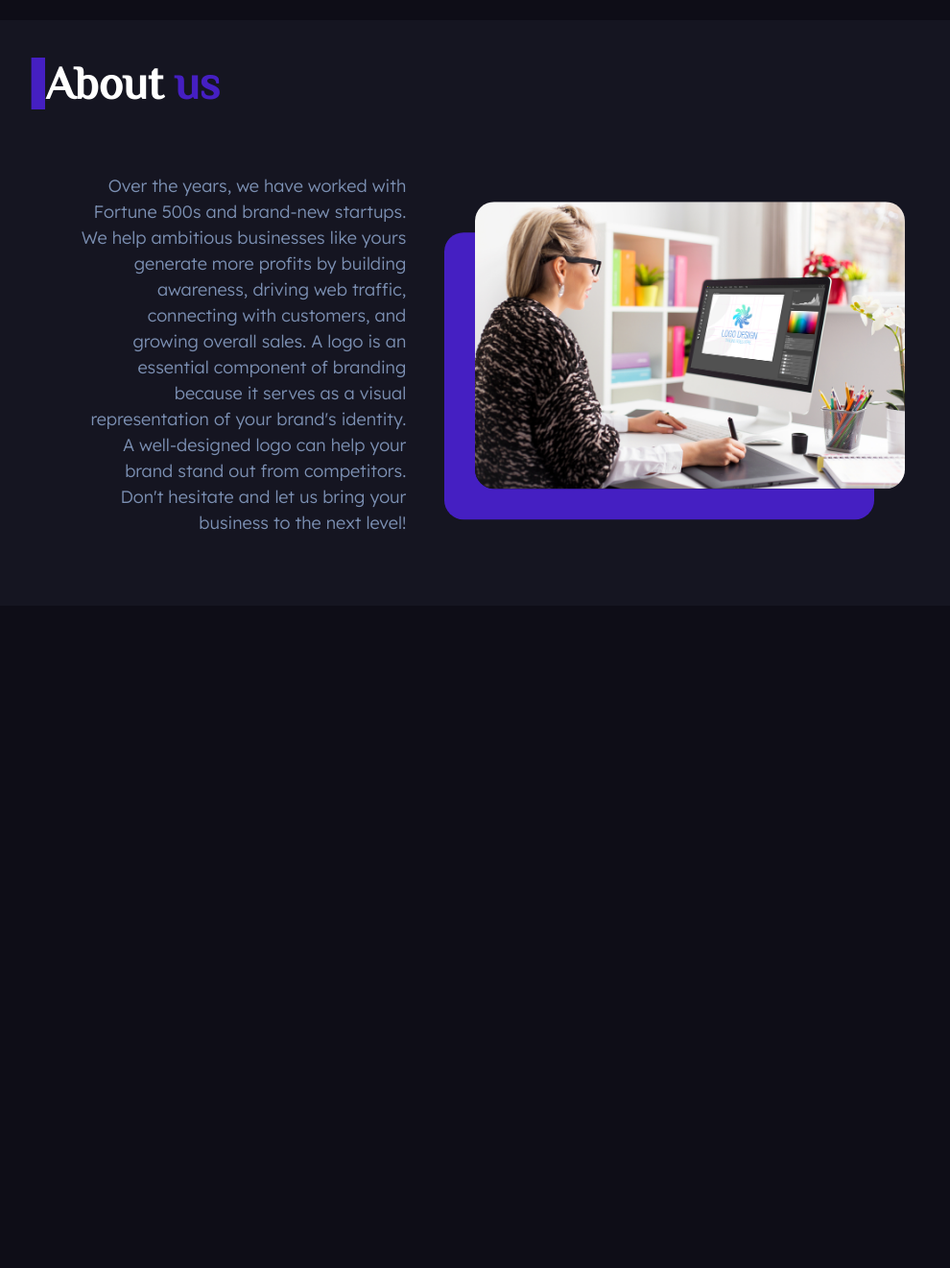
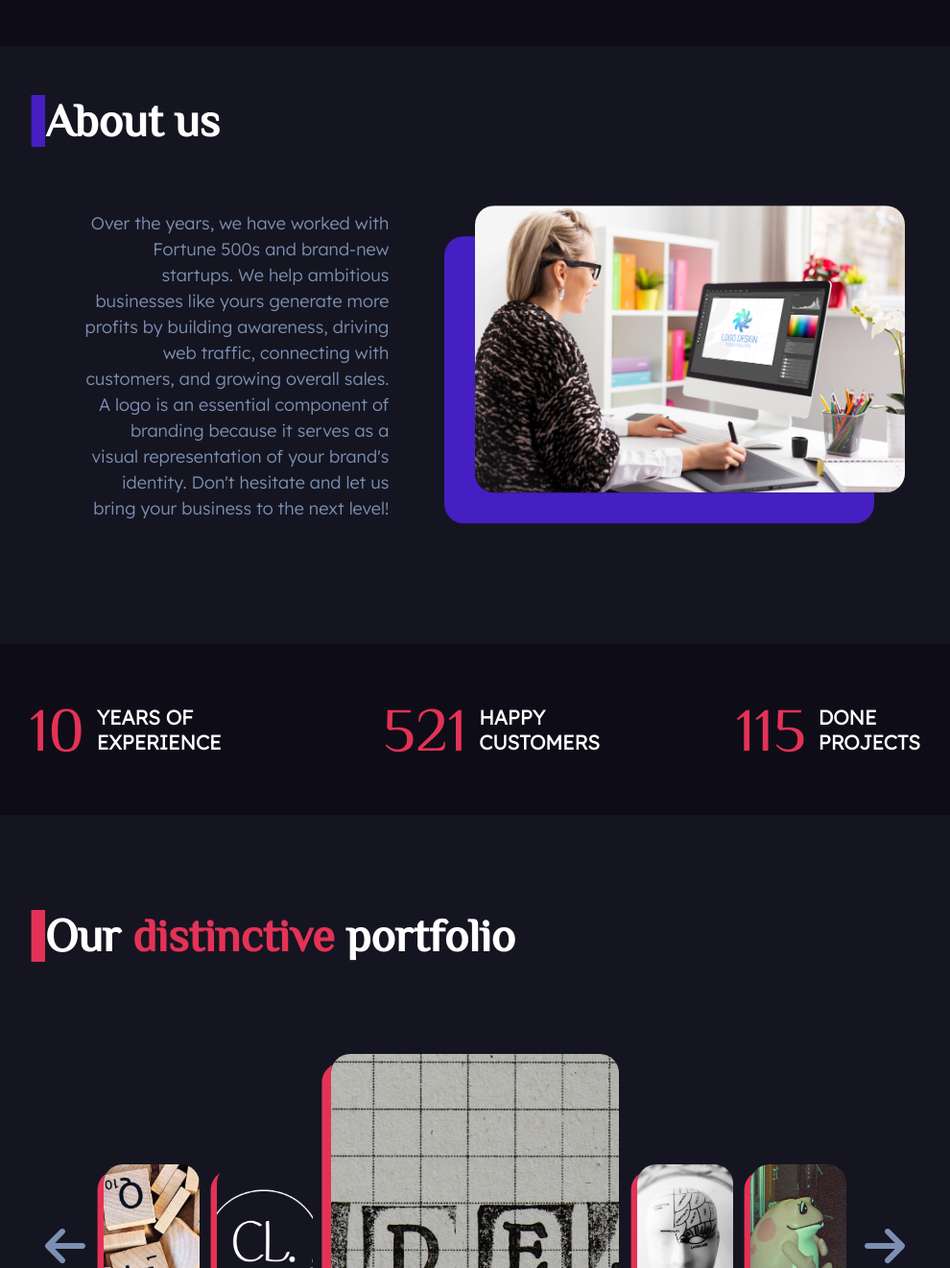
Before and after one commit to Qfinel/ClickLogo, a React (Create React App) app: page / in a window 1280 px wide. Shown: the part 1479-2800 px from the top of the page at 96% size, without its empty margins (145-1135 px from the left). Built offline with nearby package versions, Linux system fonts and the light colour scheme.

Commit message:
portfolio section

```diff
--- a/src/About/About.module.css
+++ b/src/About/About.module.css
@@ -2,7 +2,7 @@
     width: 70%;
     margin-top: 15%;
     padding: 0 15%;
-    padding-top: 3%;
+    padding-top: 4%;
     padding-bottom: 4%;
     height: 13%;
     background-color: #7c90b310;
@@ -33,9 +33,35 @@
 .QualitiesSection p {
     color: #7c90b3;
     font-size: large;
-    width: 38%;
+    width: 36%;
     padding-left: 4%;
-    margin-bottom: 12%;
+    margin-bottom: 10%;
     line-height: 1.5em;
     text-align: end;
 }
+
+.StatsSection {
+    display: flex;
+    align-items: center;
+    justify-content: space-evenly;
+}
+
+.StatsSection div {
+    display: flex;
+    align-items: center;
+    width: 15%;
+}
+
+.StatsSection div h1 {
+    font-size: 4rem;
+    font-weight: 100;
+    margin-right: 0.2em;
+    color: #e43256;
+
+}
+
+.StatsSection div p {
+    font-size: 1.3rem;
+    font-weight: bold;
+    color: white;
+}
--- a/src/About/About.tsx
+++ b/src/About/About.tsx
@@ -1,17 +1,12 @@
 import styles from './About.module.css'
 import pic2 from '../assets/Woman.jpeg'
 
-interface ComponentProps {
-	scrollTop: number;
-}
-
-const About = (props:ComponentProps) => {
-
-	const scrollTop = props.scrollTop;
+const About = () => {
 
 	return (
+		<>
 		<section className={styles.QualitiesSection}>
-			<h1>About <span style={{color: '#451fc2'}}>us</span></h1>
+			<h1>About us</h1>
 			<p>
 				Over the years, we have worked with Fortune 500s
 				and brand-new startups. We help ambitious businesses
@@ -19,12 +14,26 @@ const About = (props:ComponentProps) => {
 				driving web traffic, connecting with customers,
 				and growing overall sales. A logo is an essential component
 				of branding because it serves as a visual representation
-				of your brand's identity. A well-designed logo
-				can help your brand stand out from competitors.
-				Don't hesitate and let us bring your business to the next level!
+				of your brand's identity. Don't hesitate and let us
+				bring your business to the next level!
 			</p>
 			<img src={pic2} alt="Logo designer"></img>
 		</section>
+		<section className={styles.StatsSection}>
+			<div>
+				<h1>10</h1>
+				<p>YEARS OF EXPERIENCE</p>
+			</div>
+			<div>
+				<h1>521</h1>
+				<p>HAPPY CUSTOMERS</p>
+			</div>
+			<div>
+				<h1>115</h1>
+				<p>DONE PROJECTS</p>
+			</div>
+		</section>
+		</>
 	);
 }
 
--- a/src/App.tsx
+++ b/src/App.tsx
@@ -7,6 +7,7 @@ import styles from './App.module.css'
 import { faArrowUp } from "@fortawesome/free-solid-svg-icons";
 import { FontAwesomeIcon } from '@fortawesome/react-fontawesome';
 import About from './About/About';
+import Portfolio from './Portfolio/Portfolio';
 
 function App() {
 	const [isVisible, setIsVisible] = useState(false);
@@ -36,7 +37,8 @@ function App() {
       <Header />
         <Home />
         <Services />
-        <About scrollTop={scrollTop} />
+        <About />
+		<Portfolio />
       <Footer />
       <button
 				className={`${styles.scrollBtn} ${isVisible ? '' : styles.invisible}`}
--- a/src/Header/Header.module.css
+++ b/src/Header/Header.module.css
@@ -10,9 +10,9 @@
 .HeaderCont {
 	font-family: 'Lexend', sans-serif;
 	user-select: none;
-	padding: 0 15%;
+	padding: 0 13%;
 	top: 0;
-	width: 70%;
+	width: 74%;
 	height: 6rem;
 	background-color: #0e0d17;
 	display: flex;
--- a/src/Header/Header.tsx
+++ b/src/Header/Header.tsx
@@ -44,17 +44,17 @@ const Header = () => {
 				</button>
 				<button style={(scrollTop >= 550 && scrollTop < 1200) ? linkStyle : undefined}
 					className={styles.Link}
-					onClick={() => scrollTo(680)}>
+					onClick={() => scrollTo(720)}>
 						Services
 				</button>
-				<button style={(scrollTop >= 1200 && scrollTop < 1800)  ? linkStyle : undefined}
+				<button style={(scrollTop >= 1200 && scrollTop < 2000)  ? linkStyle : undefined}
 					className={styles.Link}
-					onClick={() => scrollTo(1450)}>
+					onClick={() => scrollTo(1480)}>
 						About
 				</button>
-				<button style={(scrollTop >= 1800 && scrollTop < 2400) ? linkStyle : undefined}
+				<button style={(scrollTop >= 2000 && scrollTop < 2400) ? linkStyle : undefined}
 					className={styles.Link}
-					onClick={() => scrollTo(1800)}>
+					onClick={() => scrollTo(2380)}>
 						Portfolio
 				</button>
 				<button className={styles.ContactBtn} onClick={() => scrollTo(2400)}>Contact Us</button>
@@ -73,17 +73,17 @@ const Header = () => {
 						</button>
 						<button style={(scrollTop >= 550 && scrollTop < 1200) ? linkStyle : undefined}
 							className={styles.Link}
-							onClick={() => scrollTo(680)}>
+							onClick={() => scrollTo(720)}>
 								Services
 						</button>
-						<button style={(scrollTop >= 1200 && scrollTop < 1800) ? linkStyle : undefined}
+						<button style={(scrollTop >= 1200 && scrollTop < 2000) ? linkStyle : undefined}
 							className={styles.Link}
-							onClick={() => scrollTo(1450)}>
+							onClick={() => scrollTo(1480)}>
 								About
 						</button>
-						<button style={(scrollTop >= 1800 && scrollTop < 2400) ? linkStyle : undefined}
+						<button style={(scrollTop >= 2000 && scrollTop < 2400) ? linkStyle : undefined}
 							className={styles.Link}
-							onClick={() => scrollTo(1800)}>
+							onClick={() => scrollTo(2380)}>
 								Portfolio
 						</button>
 						<button className={styles.ContactBtn} onClick={() => scrollTo(2400)}>Contact Us</button>
--- a/src/Home/Home.tsx
+++ b/src/Home/Home.tsx
@@ -6,17 +6,27 @@ import pic from '../assets/Man.jpg'
 
 const Home = () => {
 
+
+	const scrollToBottom = () => {
+		window.scroll({
+			top: 3000,
+			behavior: 'smooth',
+		});
+	}
+
 	return (
 
 			<section className={styles.Section}>
 			<section className={styles.TextSection}>
 				<h1>Bringing <span style={{color: '#e43256'}}>brands</span> to life</h1>
-				<p>ClickLogo is an award-winning logo
-				design company specializing in logo design,
+				<p>ClickLogo is a design company
+				specializing in logo design,
 				branding and marketing. We combine creativity,
 				strategy, and design to deliver you a
-				winning logo that reflects your vision.</p>
-				<button className={styles.ContactBtn}>
+				winning logo that reflects your vision.
+				A well-designed logo can help your
+				brand stand out from competitors.</p>
+				<button className={styles.ContactBtn} onClick={scrollToBottom}>
 					Contact Us
 					<FontAwesomeIcon icon={faArrowRight} />
 				</button>
--- /dev/null
+++ b/src/Portfolio/Portfolio.module.css
@@ -0,0 +1,75 @@
+.PortfolioSection {
+    width: 70%;
+    padding: 0 15%;
+    padding-top: 4%;
+    padding-bottom: 4%;
+    height: 16%;
+    background-color: #7c90b310;
+}
+
+.PortfolioSection h1 {
+	margin-top: 1em;
+	margin-bottom: 2em;
+    width: 100%;
+    font-size: 3rem;
+    user-select: none;
+    box-shadow: -0.3em 0 #e43256;
+}
+
+.PortfolioBook{
+	display: flex;
+	justify-content: space-between;
+	align-items: center;
+	height: 400px;
+	width: 100%;
+}
+
+.Slide {
+	width: 100px;
+	height: 170px;
+	background-size: cover;
+    background-repeat: no-repeat;
+    background-position: center center;
+    background-blend-mode: color;
+	box-shadow: -0.4em 0.4em #e43256;
+	border-radius: 20px;
+	transition: .3s;
+	display: flex;
+	flex-direction: column;
+	justify-content: space-evenly;
+	align-items: center;
+}
+
+.Slide p {
+	opacity: 0;
+	font-size: 1.3em;
+	user-select: none;
+	transform: translateY(50px);
+	transition: .3s;
+}
+
+.ActiveSlide {
+	width: 300px;
+	height: 400px;
+	box-shadow: -0.6em 0.6em #e43256;
+}
+
+.Arrow {
+	color: #7c90b3;
+	transition: .3s;
+}
+
+.Arrow:hover {
+	cursor: pointer;
+	color: white;
+}
+
+.ActiveSlide:hover {
+    background-color: rgba(0, 0, 0, 0.608);
+}
+
+.ActiveSlide:hover p {
+	opacity: 100;
+	transform: translateY(0);
+
+}
--- /dev/null
+++ b/src/Portfolio/Portfolio.tsx
@@ -0,0 +1,97 @@
+import pic from '../assets/Letterform.jpg'
+import pic2 from '../assets/ClickLogo.png'
+import pic3 from '../assets/Lettermark.jpg'
+import pic4 from '../assets/LogoSymb.jpg'
+import pic5 from '../assets/Mascot.jpg'
+import pic6 from '../assets/AbstractLogo.jpg'
+import pic7 from '../assets/Man.jpg'
+import pic8 from '../assets/Woman.jpeg'
+import pic9 from '../assets/Wordmark.jpg'
+import styles from './Portfolio.module.css'
+import { useState } from 'react'
+import { FontAwesomeIcon } from '@fortawesome/react-fontawesome'
+import { faArrowLeft, faArrowRight } from '@fortawesome/free-solid-svg-icons'
+
+const Portfolio = () => {
+
+	const [sliderData, setSliderData] = useState([{
+		image: pic,
+		company: 'Apple'
+	},
+	{
+		image: pic2,
+		company: 'Google'
+	},
+	{
+		image: pic3,
+		company: 'Tesla'
+	},
+	{
+		image: pic4,
+		company: 'Facebook'
+	},
+	{
+		image: pic5,
+		company: 'Instagram'
+	},
+	{
+		image: pic6,
+		company: 'Banana'
+	},
+	{
+		image: pic7,
+		company: 'ClickLogo'
+	},
+	{
+		image: pic8,
+		company: 'Something'
+	},
+	{
+		image: pic9,
+		company: 'Agency'
+	}]);
+
+	const rotateArray = (step: number) => {
+		if (step > 0) {
+			let rotatedArray = sliderData.slice(1).concat(sliderData[0]);
+			for (let i = 1; i < step; i++) {
+				rotatedArray = rotatedArray.slice(1).concat(rotatedArray[0]);
+			}
+			setSliderData(rotatedArray);
+		}
+		else if (step < 0) {
+			let reverseRotatedArray = [sliderData[sliderData.length - 1], ...sliderData.slice(0, sliderData.length - 1)];
+			for (let i = -1; step < i; step++) {
+				reverseRotatedArray = [reverseRotatedArray[reverseRotatedArray.length - 1], ...reverseRotatedArray.slice(0, reverseRotatedArray.length - 1)];
+			}
+			setSliderData(reverseRotatedArray);
+		}
+	}
+
+	return (
+		<section className={styles.PortfolioSection}>
+			<h1>Our <span style={{color: '#e43256'}}>distinctive</span> portfolio</h1>
+			<div className={styles.PortfolioBook}>
+			<FontAwesomeIcon className={styles.Arrow} size="3x" onClick={() => {rotateArray(-1)}} icon={faArrowLeft}/>
+			{sliderData.map((slide, index) => {
+				if (index > 4)
+					return null;
+				return (
+				<div
+					className={index === 2 ? `${styles.Slide} ${styles.ActiveSlide}` : styles.Slide}
+					key={index}
+					style={{backgroundImage: `url(${slide.image})`,}}
+					onClick={() => {rotateArray(index - 2)}}
+				>
+					<p>A logo for</p>
+					<p style={{fontWeight: 'bold'}}>{slide.company}</p>
+				</div>
+				);
+			})}
+			<FontAwesomeIcon className={styles.Arrow} size="3x" onClick={() => {rotateArray(+1)}} icon={faArrowRight}/>
+			</div>
+		</section>
+	);
+}
+
+export default Portfolio;
```
